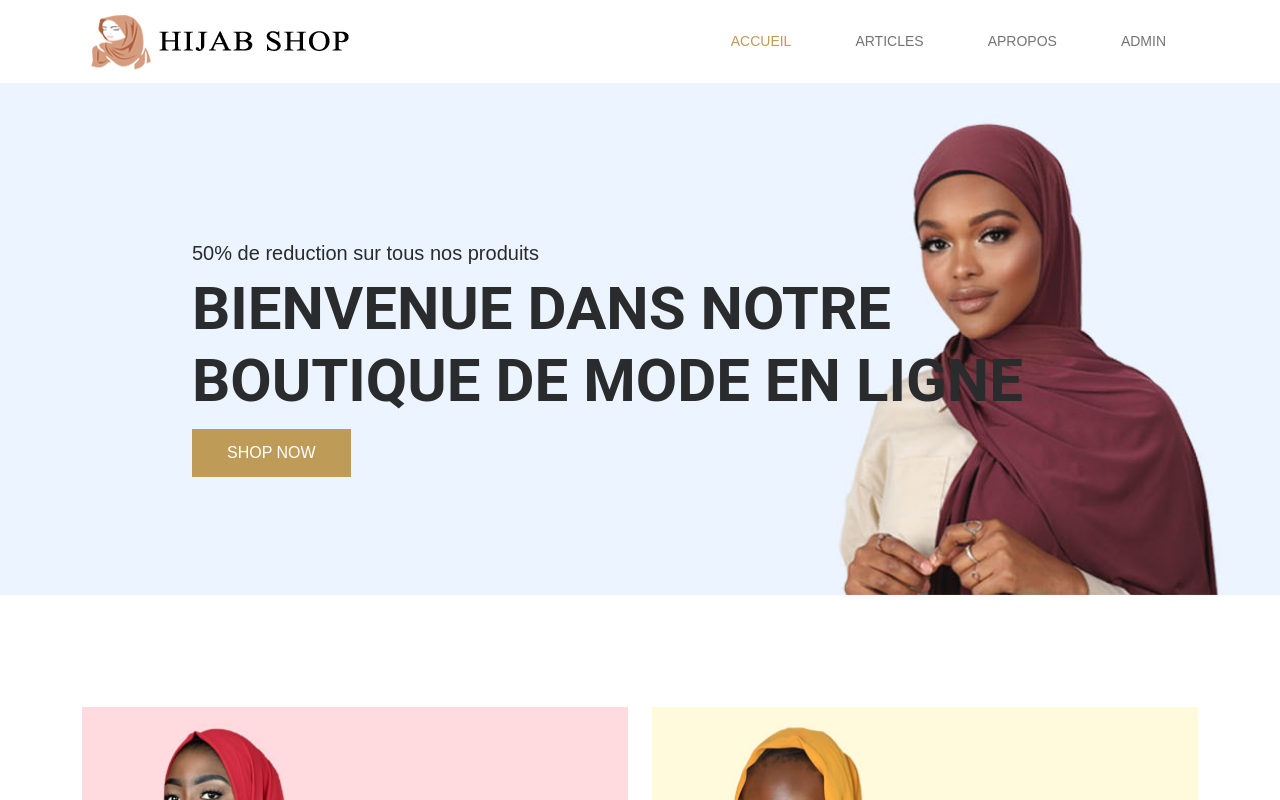
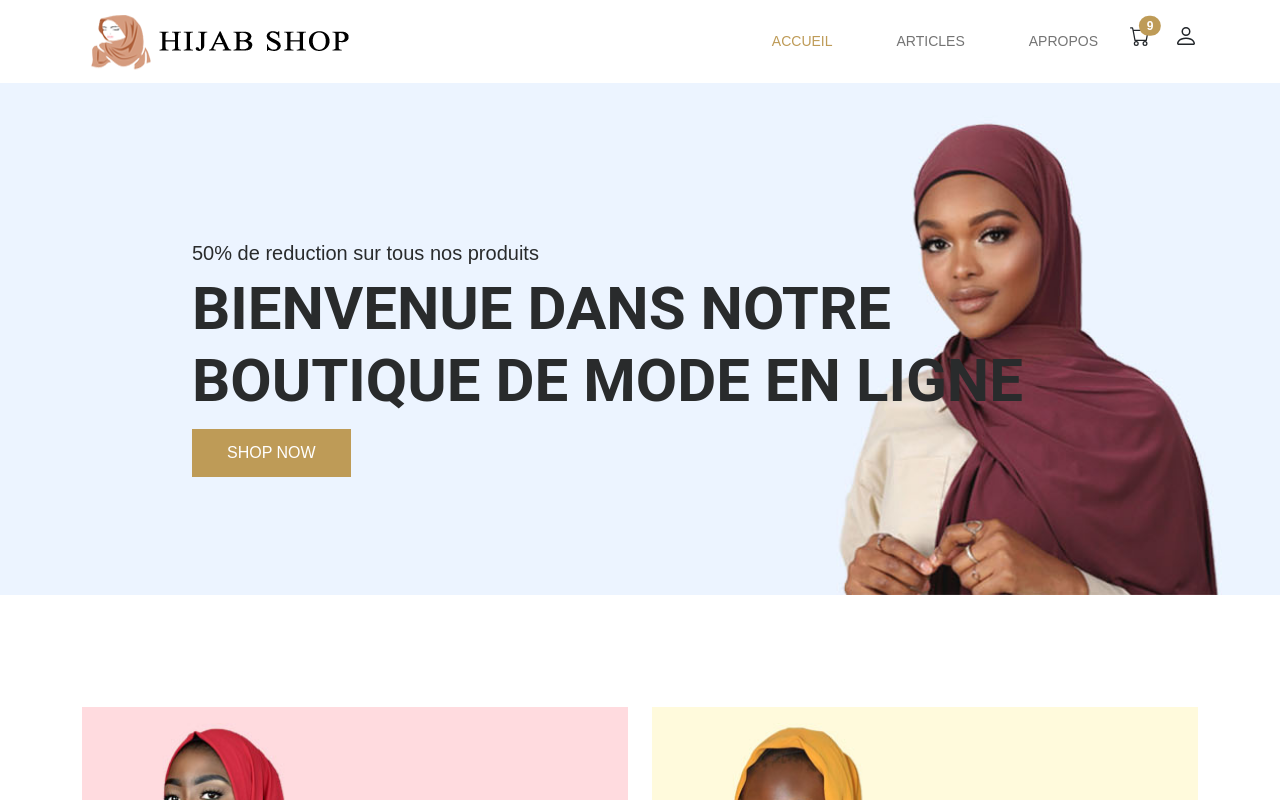
Before and after one commit to YasminaAttia01/BackARTmobilier, an Angular app in the folder frontend/: page / in a window 1280 px wide. Shown: the top 800 px of the page. Built offline with nearby package versions, Linux system fonts and the light colour scheme.

Commit message:
Changer header panier

```diff
--- a/frontend/src/app/component/header/header.component.html
+++ b/frontend/src/app/component/header/header.component.html
@@ -20,8 +20,20 @@
             <li class="nav-item mx-lg-4">
               <a class="nav-link text-uppercase font-14 fw-500 link-hover" href="/a-propos">Apropos</a>
             </li>
-            <li class="nav-item mx-lg-4">
-              <a class="nav-link text-uppercase font-14 fw-500 link-hover" href="/admin">Admin</a>
+            <li class="nav-item">
+                <a href="#" class="me-4 text-dark position-relative">
+                    <svg xmlns="http://www.w3.org/2000/svg" width="20" height="20" fill="currentColor" class="bi bi-cart" viewBox="0 0 16 16">
+                        <path d="M0 1.5A.5.5 0 0 1 .5 1H2a.5.5 0 0 1 .485.379L2.89 3H14.5a.5.5 0 0 1 .491.592l-1.5 8A.5.5 0 0 1 13 12H4a.5.5 0 0 1-.491-.408L2.01 3.607 1.61 2H.5a.5.5 0 0 1-.5-.5zM3.102 4l1.313 7h8.17l1.313-7H3.102zM5 12a2 2 0 1 0 0 4 2 2 0 0 0 0-4zm7 0a2 2 0 1 0 0 4 2 2 0 0 0 0-4zm-7 1a1 1 0 1 1 0 2 1 1 0 0 1 0-2zm7 0a1 1 0 1 1 0 2 1 1 0 0 1 0-2z"/>
+                    </svg>
+                    <span class="position-absolute top-0 start-100 translate-middle badge rounded-pill bg-primary">
+                        9 <span class="visually-hidden">unread messages</span>
+                    </span>
+                </a>
+                <a href="#" class="text-dark">
+                    <svg xmlns="http://www.w3.org/2000/svg" width="24" height="24" fill="currentColor" class="bi bi-person" viewBox="0 0 16 16">
+                        <path d="M8 8a3 3 0 1 0 0-6 3 3 0 0 0 0 6zm2-3a2 2 0 1 1-4 0 2 2 0 0 1 4 0zm4 8c0 1-1 1-1 1H3s-1 0-1-1 1-4 6-4 6 3 6 4zm-1-.004c-.001-.246-.154-.986-.832-1.664C11.516 10.68 10.289 10 8 10c-2.29 0-3.516.68-4.168 1.332-.678.678-.83 1.418-.832 1.664h10z"/>
+                    </svg>
+                </a>
             </li>
           </ul>
         </div>
```
Also changed, not shown: frontend/src/app/pages/home/home.component.html (+12 -6 lines).
